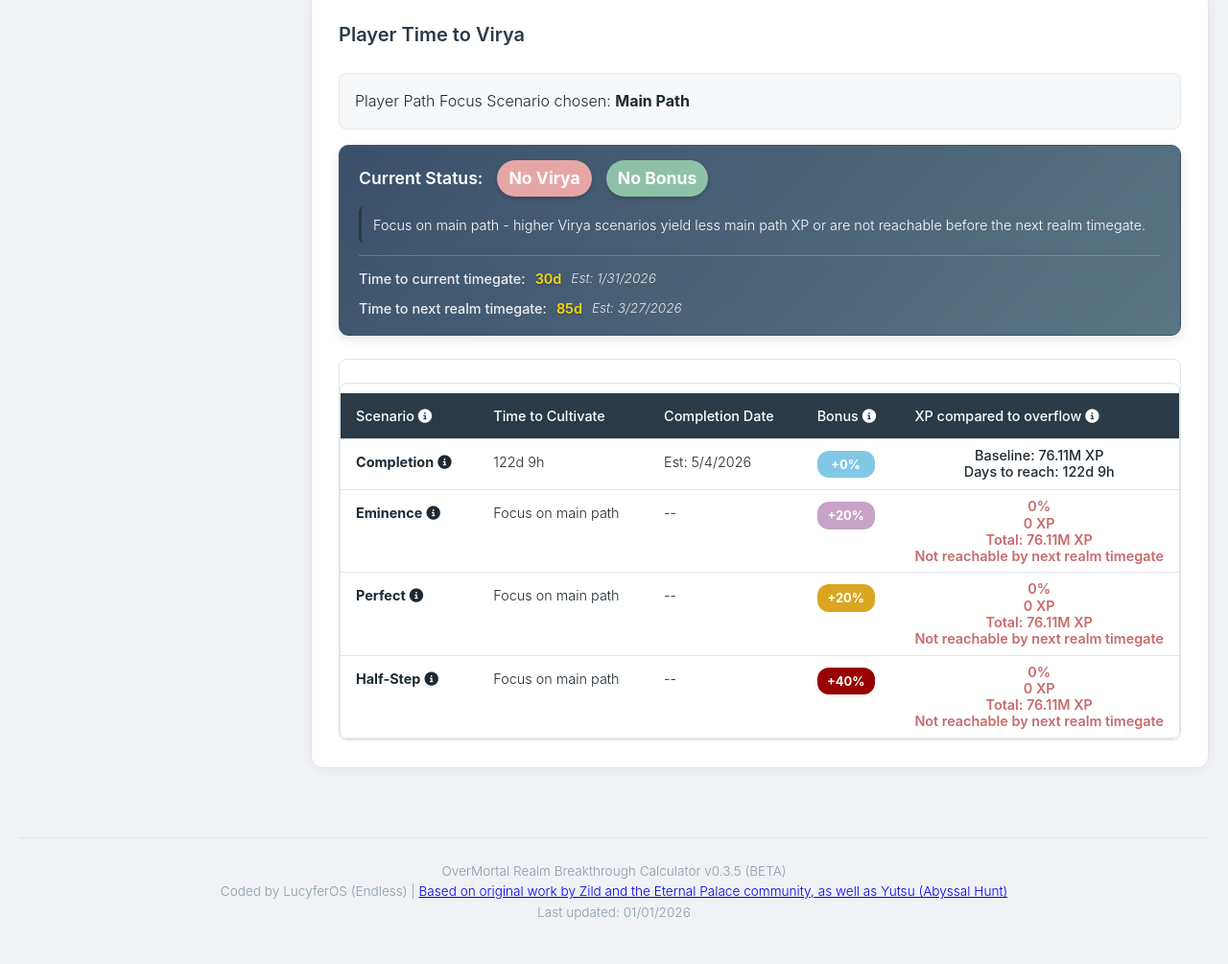
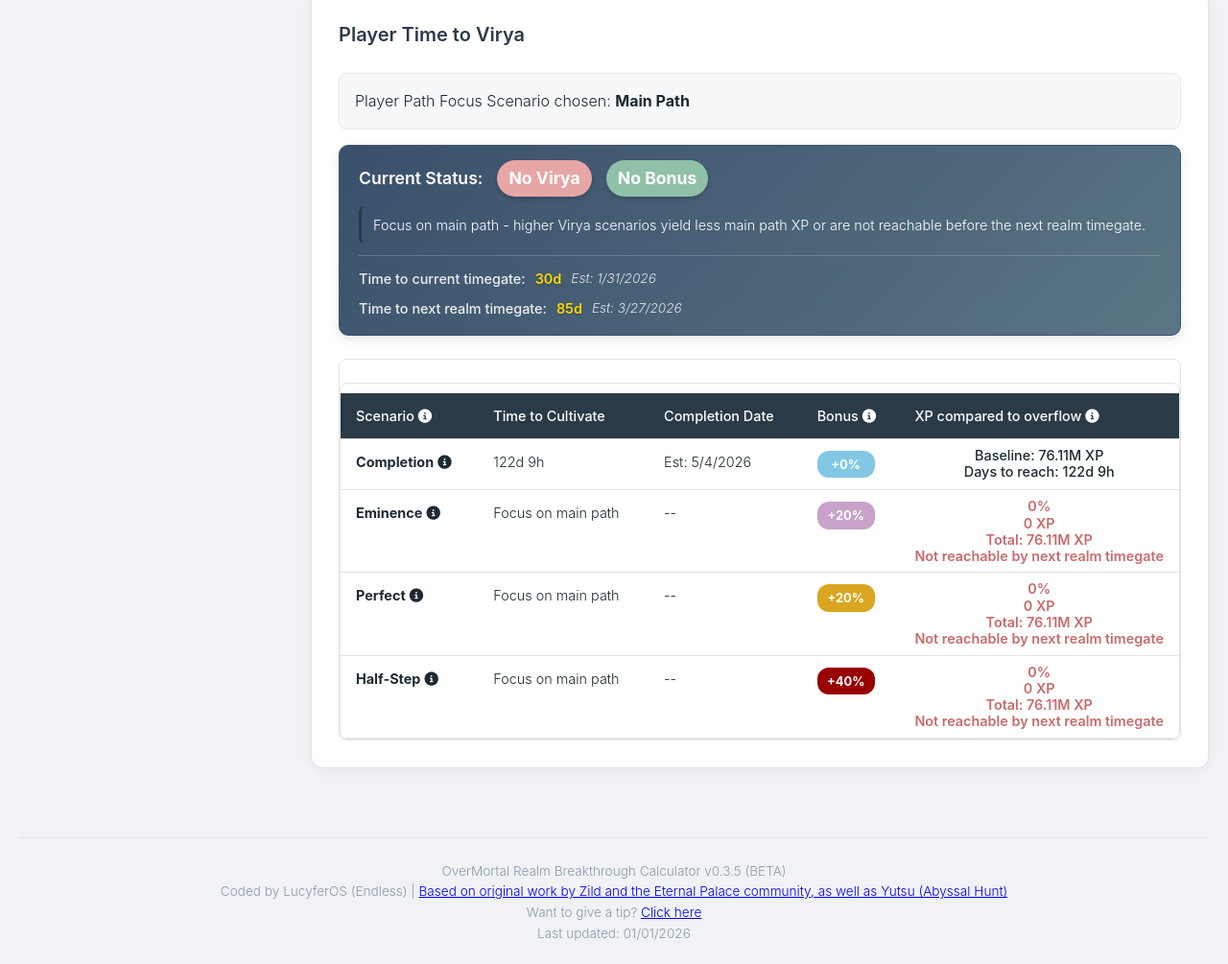
Before and after one commit to LucyferOS/OvermortalCalculator, a plain HTML site: page index.html in a window 1280 px wide. Shown: the part 1969-2974 px from the top of the page at 96% size. Before the commit the page ends 2952 px from the top, so only its background shows below. Drawn offline with nearby package versions, Linux system fonts and the light colour scheme; no server answers.

Commit message:
kofi link added

```diff
--- a/index.html
+++ b/index.html
@@ -947,6 +947,7 @@
             <div class="footer">
                 <p>OverMortal Realm Breakthrough Calculator v0.3.5 (BETA)</p>
                 <p>Coded by LucyferOS (Endless) | <a href="https://docs.google.com/spreadsheets/d/19xuznnncxhgHlUFwawAt8DPCu7YgwdGSP7mdHXGWTdk/edit?gid=1602589637#gid=1602589637" target="_blank">Based on original work by Zild and the Eternal Palace community, as well as Yutsu (Abyssal Hunt)</a></p>
+                <p>Want to give a tip? <a href="https://ko-fi.com/lucyferos" target="_blank">Click here</a></p>
                 <p>Last updated: 01/01/2026</p>
             </div>
         </div>
```
Also changed, not shown: 1 other file.
